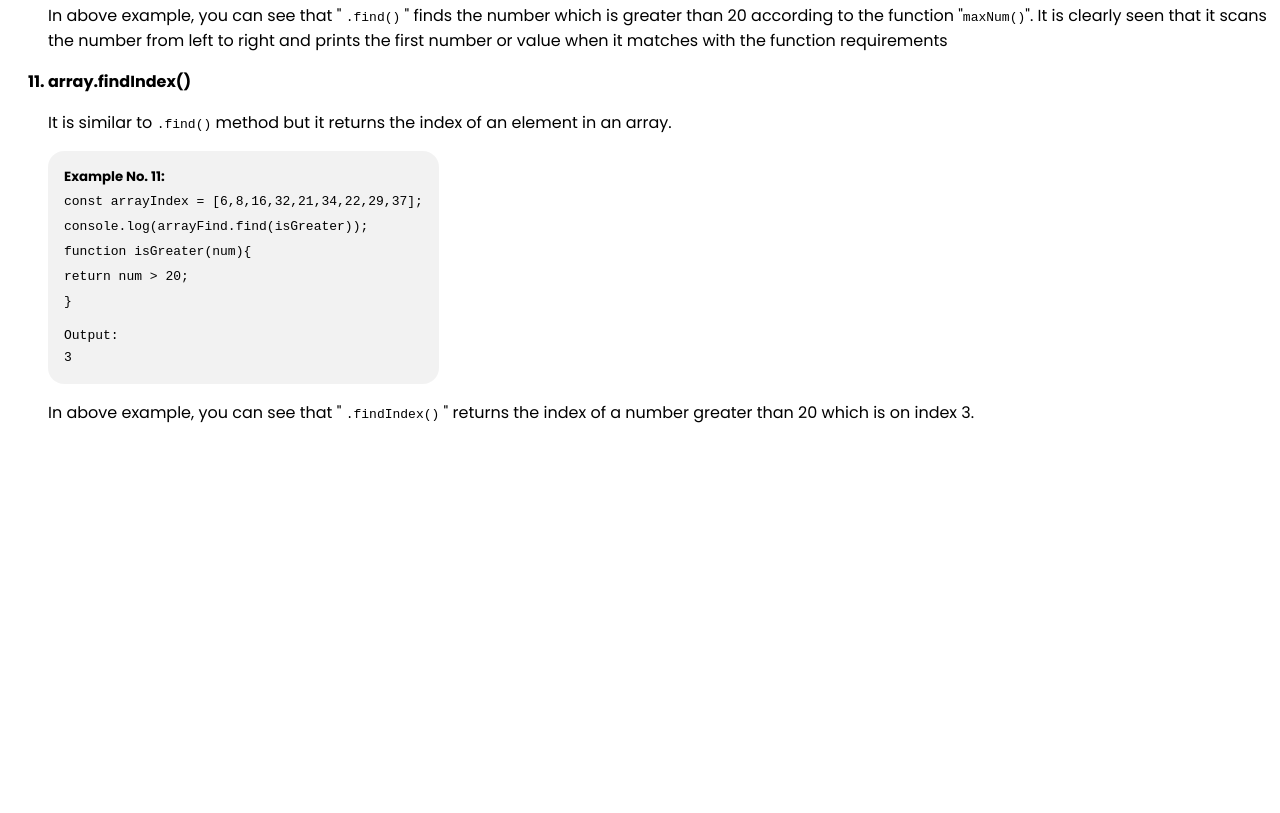
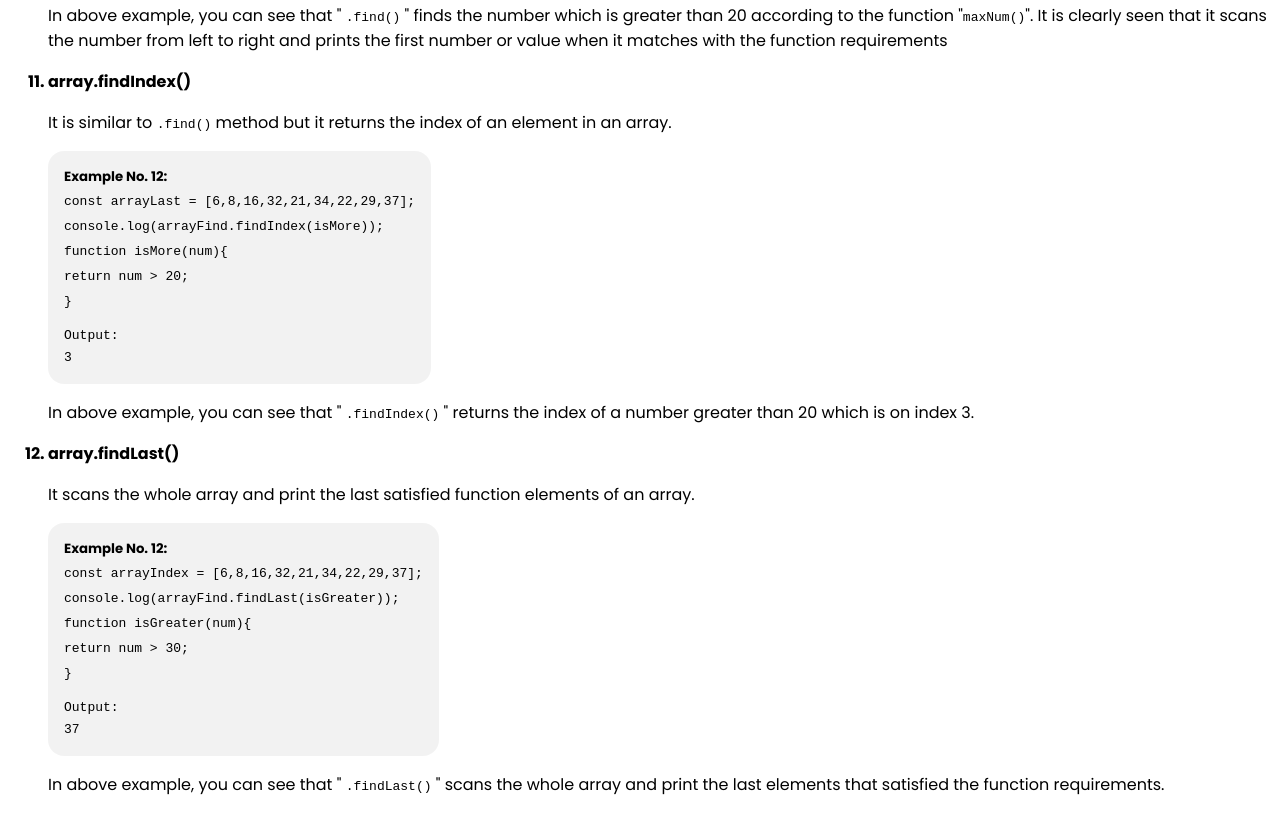
Before and after one commit to sandeepatcodewing/array-methods, a plain HTML site: page index.html in a window 1280 px wide. Shown: the part 3562-4375 px from the top of the page. Before the commit the page ends 4003 px from the top, so only its background shows below. Drawn offline with Linux system fonts and the light colour scheme.

Commit message:
method: array.findLast()

```diff
--- a/index.html
+++ b/index.html
@@ -324,13 +324,13 @@
         </p>
         <div class="examples">
           <div class="item-one">
-            <h5 id="example-11">Example No. 11:</h5>
+            <h5 id="example-12">Example No. 12:</h5>
             <code>
-              const arrayIndex = [6,8,16,32,21,34,22,29,37];
+              const arrayLast = [6,8,16,32,21,34,22,29,37];
               <br />
-              console.log(arrayFind.find(isGreater));
+              console.log(arrayFind.findIndex(isMore));
               <br />
-              function isGreater(num){
+              function isMore(num){
               <br />
               return num > 20;
               <br />
@@ -348,6 +348,38 @@
           " returns the index of a number greater than 20 which is on index 3.
         </p>
       </li>
+      <!-- array.find -->
+      <li>
+        <p><b>array.findLast()</b></p>
+        <p>
+          It scans the whole array and print the last satisfied function elements of an array.
+        </p>
+        <div class="examples">
+          <div class="item-one">
+            <h5 id="example-12">Example No. 12:</h5>
+            <code>
+              const arrayIndex = [6,8,16,32,21,34,22,29,37];
+              <br />
+              console.log(arrayFind.findLast(isGreater));
+              <br />
+              function isGreater(num){
+              <br />
+              return num > 30;
+              <br />
+              }
+              <br />
+              <p class="output">Output:</p>
+              37
+              <br />
+            </code>
+          </div>
+        </div>
+        <p>
+          In above example, you can see that "
+          <code>.findLast()</code>
+          " scans the whole array and print the last elements that satisfied the function requirements.
+        </p>
+      </li>
     </ol>
 
     <script src="methods.js"></script>
--- a/methods.js
+++ b/methods.js
@@ -60,10 +60,19 @@ console.log(arrayFind.find(maxNum));
 function maxNum(num){
     return num > 20;
 }
+// Output: 31
 
 //array.findIndex()
 const arrayIndex = [6,8,16,32,21,34,22,29,37];
-console.log(arrayIndex.find(isGreater));
+console.log(arrayIndex.findIndex(isGreater));
 function isGreater(num){
     return num > 20;
 }
+// Output: 3
+
+//arry.findLast()
+const arrayLast = [6,8,16,32,21,34,22,29,37];
+console.log(arrayLast.findLast(isMore));
+function isMore(num){
+    return num > 30;
+}
```
